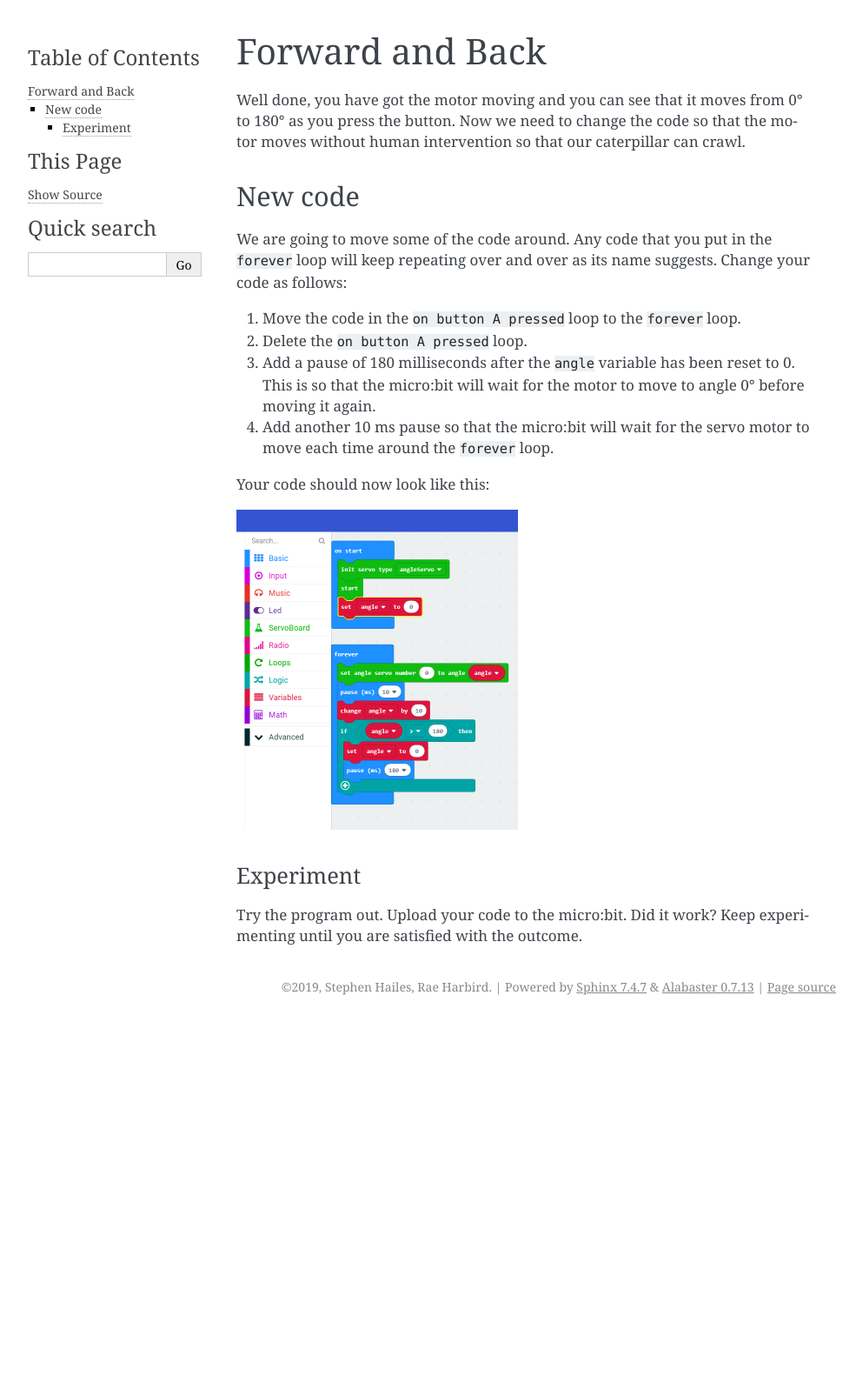
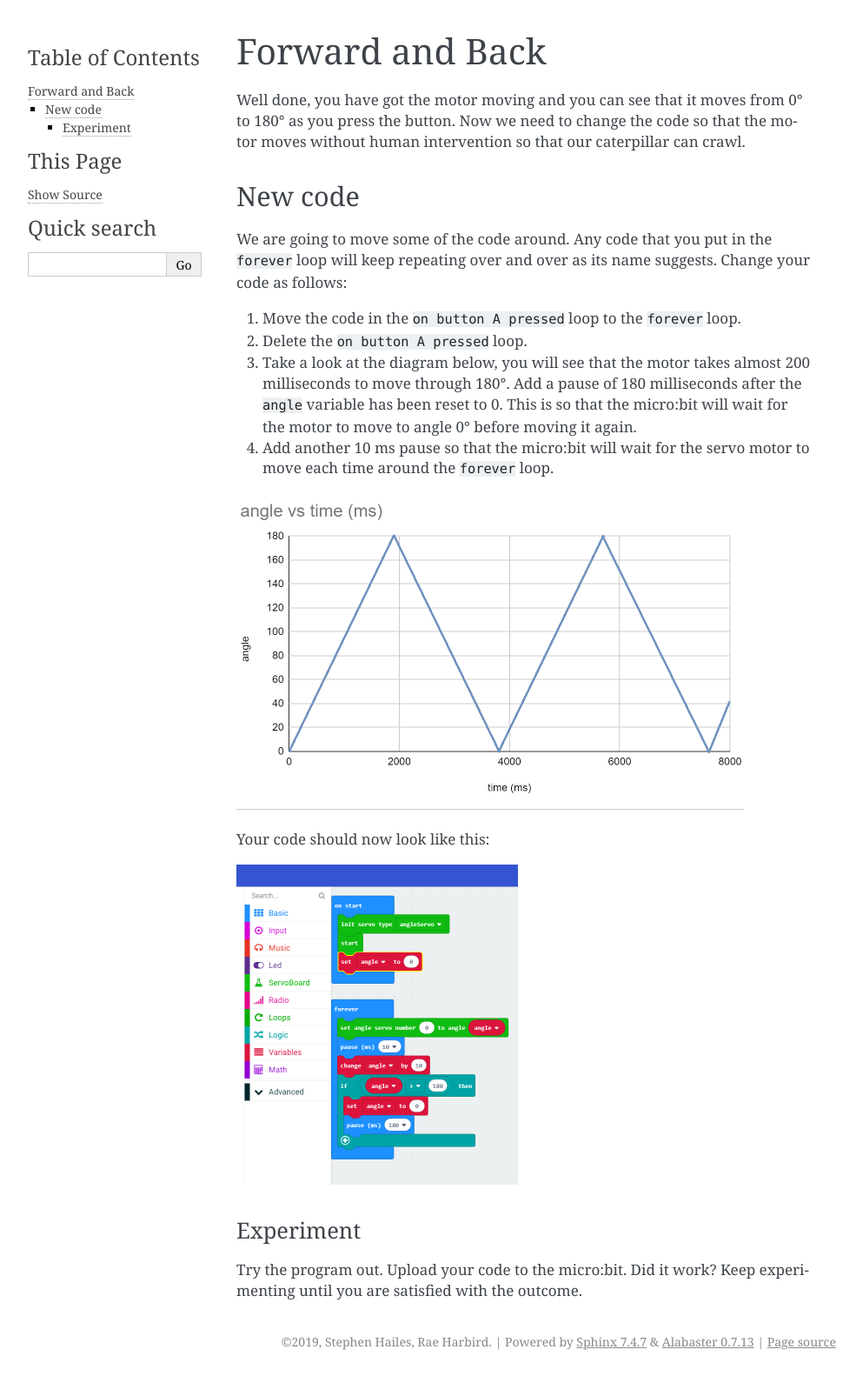
Before and after one commit to rharbird/ucl-microbit-robotics-readthedocs, a Sphinx documentation site: the page built from docs/source/forwardAndBack.rst, in a window 1280 px wide. Shown: the whole page at 87% size, without its empty margins (148-1141 px from the left). Built offline with Sphinx 7.4.7, drawn with Linux system fonts in a browser that asks for light colours; pages that are not in the unit, such as notebooks, are missing from menus; before the commit the page ends 1174 px from its top, so only the background shows below that.

Commit message:
Add diagram illustrating the time the motor takes to move from 0 to 180 degrees and back.

```diff
--- a/docs/source/forwardAndBack.rst
+++ b/docs/source/forwardAndBack.rst
@@ -10,8 +10,12 @@ We are going to move some of the code around. Any code that you put in the ``for
 
 1. Move the code in the ``on button A pressed`` loop to the ``forever`` loop.
 2. Delete the ``on button A pressed`` loop.
-3. Add a pause of 180 milliseconds after the ``angle`` variable has been reset to 0. This is so that the micro:bit will wait for the motor to move to angle 0° before moving it again.
+3. Take a look at the diagram below, you will see that the motor takes almost 200 milliseconds to move through 180°. Add a pause of 180 milliseconds after the ``angle`` variable has been reset to 0. This is so that the micro:bit will wait for the motor to move to angle 0° before moving it again.
 4. Add another 10 ms pause so that the micro:bit will wait for the servo motor to move each time around the ``forever`` loop.
+
+.. image:: pictures/degreesPerMs.png
+  :scale: 50%
+
 
 Your code should now look like this:
 
--- a/docs/source/getReadyToCode.rst
+++ b/docs/source/getReadyToCode.rst
@@ -3,7 +3,7 @@ Get ready to code
 *****************
 We will be programming the micro:bit using the makecode programming environment
 with some added software to drive the motors. Open a browser, and go to this
-URL: `http://tiny.cc/mbit-servos <https://makecode.microbit.org/_DRA1LLC35E50>`_
+URL: `http://tiny.cc/mbit-servos <https://makecode.microbit.org/_g9Y3i8X4A6pq>`_
 
 When you see the screen below, press the ``Edit`` button.
 
--- a/docs/source/movingMotors.rst
+++ b/docs/source/movingMotors.rst
@@ -9,7 +9,7 @@ Click on the ``ServoBoard`` menu so that you can see the blocks.
 .. image:: pictures/ServoBoardBlocks.png
   :scale: 50%
 
-Now drag out the blocks that will set up the motors and place them in the ``on start`` jaws so that your code looks like this:
+Now drag out the blocks that will set up the motors and place them in the ``on start`` block so that your code looks like this:
 
 .. image:: pictures/initialiseMotor.png
   :scale: 50%
```
Also changed, not shown: docs/source/pictures/degreesPerMs.png (added), docs/source/pictures/servoBoardBlocks.png (added).
